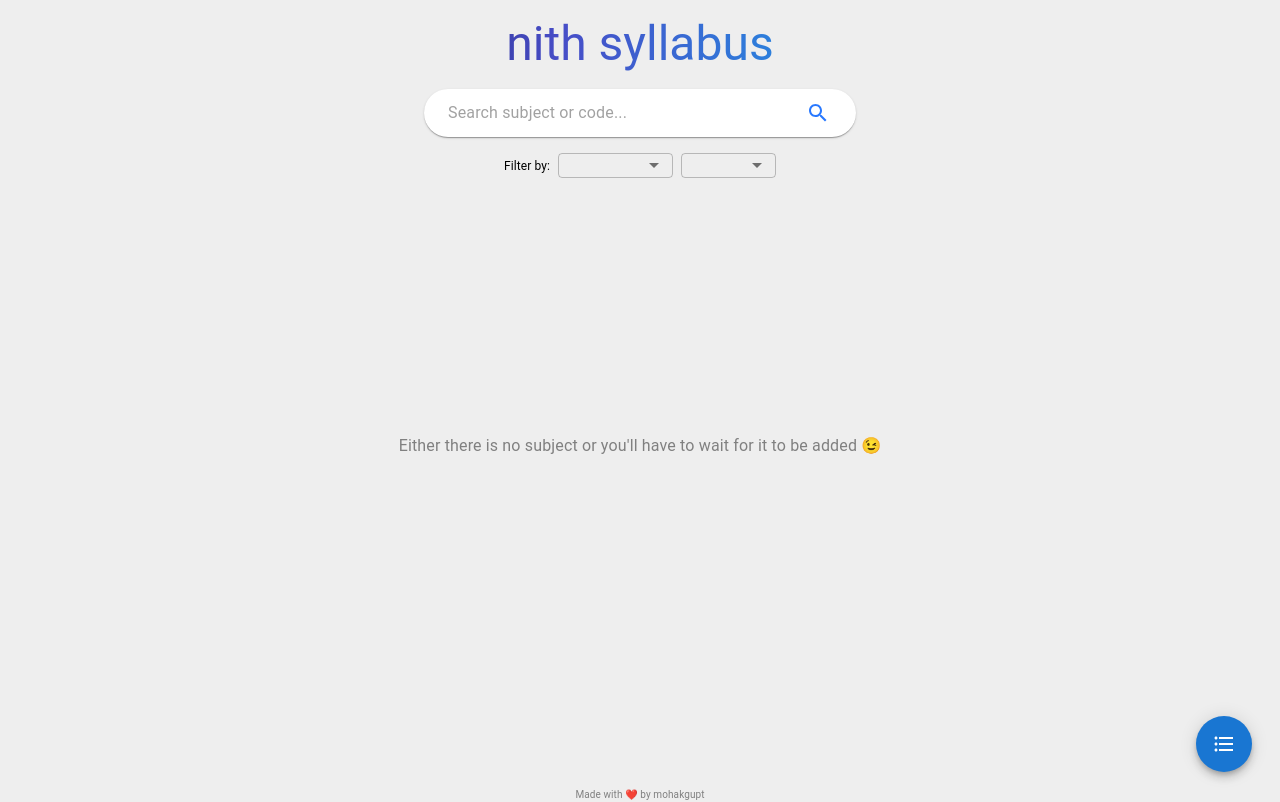
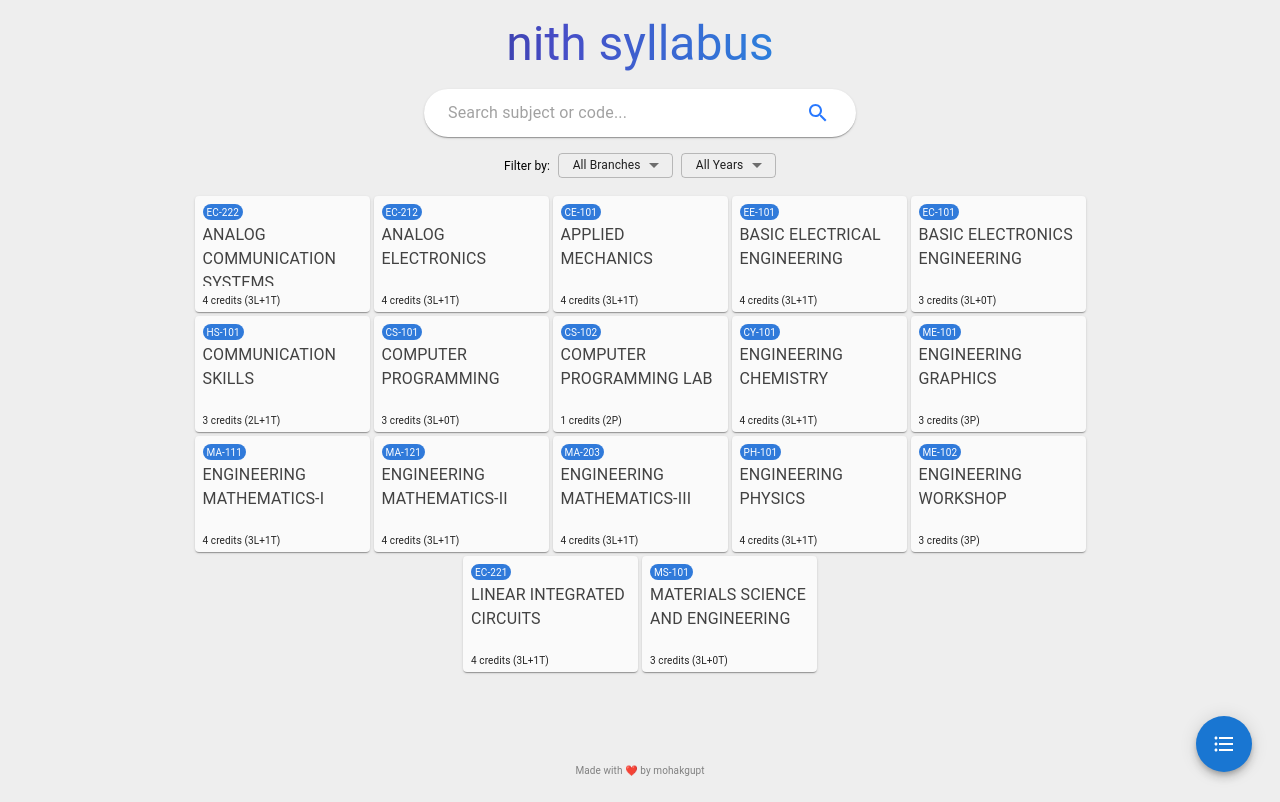
Before and after one commit to mohakgupt/nith-syllabus, a React (Create React App) app: page / in a window 1280 px wide. Built offline with nearby package versions, Linux system fonts and the light colour scheme.

Commit message:
Add files via upload

```diff
--- a/src/App.js
+++ b/src/App.js
@@ -13,6 +13,8 @@ import { useState, useEffect } from 'react';
 
 export default function App(){
     const [query, setQuery] = useState("");
+    const [branch, setBranch] = useState("al");
+    const [year, setYear] = useState("al");
     let ckeys;
     if(localStorage.getItem("keys")){
       ckeys=JSON.parse(localStorage.getItem("keys"));
@@ -40,7 +42,7 @@ export default function App(){
     <>
     <Header/>
       <Routes>
-        <Route path='/' element={<SubList data={Data} query={query} setQuery={setQuery} keys={keys}/>}></Route>
+        <Route path='/' element={<SubList data={Data} query={query} setQuery={setQuery} branch={branch} setBranch={setBranch} year={year} setYear={setYear} keys={keys}/>}></Route>
         <Route path='/sub/:id' element={<UnitList data={Data} keys={keys} addKey={addKey} removeKey={removeKey}/>}></Route>
         <Route path='/todolist' element={<TodoList data={Data} keys={keys} addKey={addKey} removeKey={removeKey}/>}></Route>
         <Route path='/todolist/:keys' element={<SharedTodoList data={Data}/>}></Route>
--- a/src/index.css
+++ b/src/index.css
@@ -9,7 +9,7 @@ body{
 }
 #root{
   position: relative;
-  min-height: 97vh;
+  min-height: 94vh;
 }
 body::-webkit-scrollbar{
   display: none;
```
